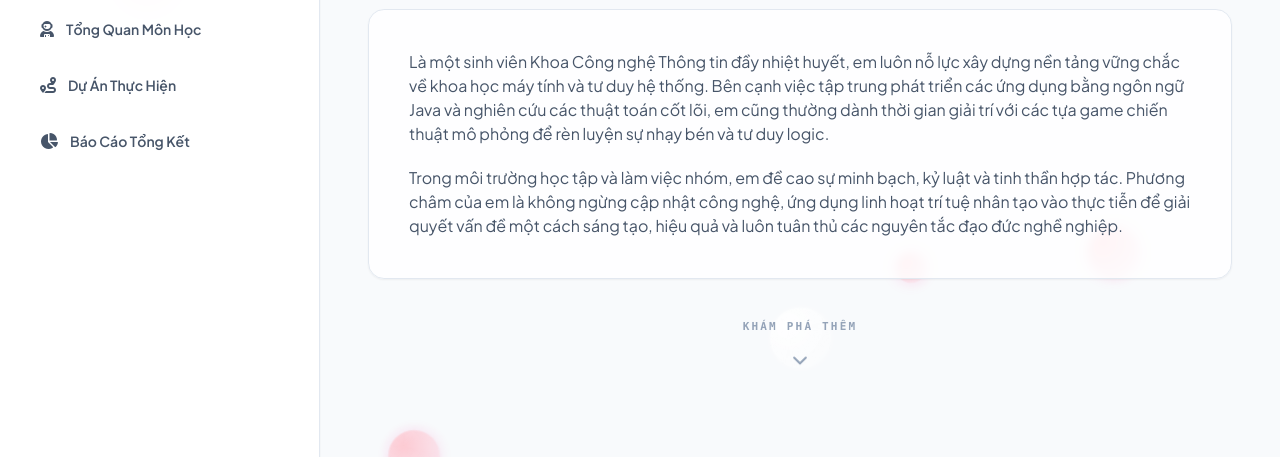
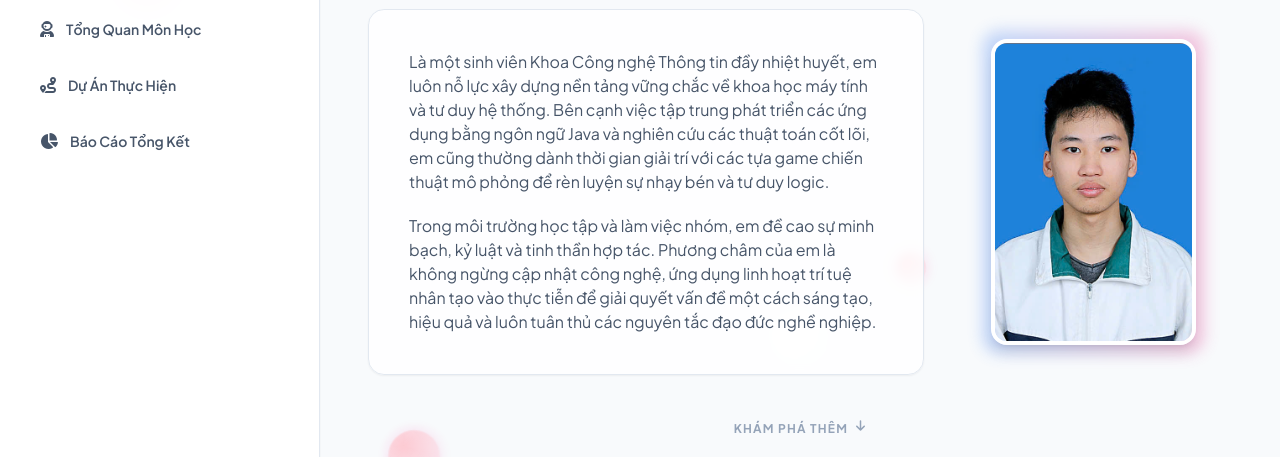
Before and after one commit to hungmai1304/portfolio-cns, a plain HTML site: page index.html in a window 1280 px wide. Shown: the part 285-742 px from the top of the page. Drawn offline with nearby package versions, Linux system fonts and the light colour scheme.

Commit message:
Add files via upload

```diff
--- a/index.html
+++ b/index.html
@@ -117,6 +117,7 @@
 
 <main class="md:ml-64 lg:ml-80 min-h-screen p-6 lg:p-12 space-y-24 max-w-5xl relative z-10">
 
+    <!-- INTRO -->
     <section id="introduction" class="pt-6 md:pt-12 scroll-mt-24">
         <div class="mb-8">
             <h2 class="text-4xl md:text-5xl font-extrabold text-slate-900 mb-4 tracking-tight">Xin chào, em là <br><span class="text-transparent bg-clip-text bg-gradient-to-r from-blue-600 to-pink-500">Mai Ngọc Hùng</span></h2>
@@ -129,18 +130,33 @@
             </div>
         </div>
 
-        <div class="bg-white/80 backdrop-blur-sm rounded-2xl p-8 md:p-10 border border-slate-200 shadow-sm leading-relaxed text-slate-600 text-sm md:text-base space-y-5">
-            <p>Là một sinh viên Khoa Công nghệ Thông tin đầy nhiệt huyết, em luôn nỗ lực xây dựng nền tảng vững chắc về khoa học máy tính và tư duy hệ thống. Bên cạnh việc tập trung phát triển các ứng dụng bằng ngôn ngữ Java và nghiên cứu các thuật toán cốt lõi, em cũng thường dành thời gian giải trí với các tựa game chiến thuật mô phỏng để rèn luyện sự nhạy bén và tư duy logic.</p>
-            <p>Trong môi trường học tập và làm việc nhóm, em đề cao sự minh bạch, kỷ luật và tinh thần hợp tác. Phương châm của em là không ngừng cập nhật công nghệ, ứng dụng linh hoạt trí tuệ nhân tạo vào thực tiễn để giải quyết vấn đề một cách sáng tạo, hiệu quả và luôn tuân thủ các nguyên tắc đạo đức nghề nghiệp.</p>
+        <!-- BỐ CỤC CHỮ BÊN TRÁI - ẢNH BÊN PHẢI -->
+        <div class="flex flex-col md:flex-row gap-8 items-center">
+
+            <!-- Khung chữ (Bên trái) -->
+            <div class="md:w-2/3 bg-white/80 backdrop-blur-sm rounded-2xl p-8 md:p-10 border border-slate-200 shadow-sm leading-relaxed text-slate-600 text-sm md:text-base space-y-5">
+                <p>Là một sinh viên Khoa Công nghệ Thông tin đầy nhiệt huyết, em luôn nỗ lực xây dựng nền tảng vững chắc về khoa học máy tính và tư duy hệ thống. Bên cạnh việc tập trung phát triển các ứng dụng bằng ngôn ngữ Java và nghiên cứu các thuật toán cốt lõi, em cũng thường dành thời gian giải trí với các tựa game chiến thuật mô phỏng để rèn luyện sự nhạy bén và tư duy logic.</p>
+                <p>Trong môi trường học tập và làm việc nhóm, em đề cao sự minh bạch, kỷ luật và tinh thần hợp tác. Phương châm của em là không ngừng cập nhật công nghệ, ứng dụng linh hoạt trí tuệ nhân tạo vào thực tiễn để giải quyết vấn đề một cách sáng tạo, hiệu quả và luôn tuân thủ các nguyên tắc đạo đức nghề nghiệp.</p>
+            </div>
+
+            <!-- Khung ảnh (Bên phải) -->
+            <div class="md:w-1/3 flex justify-center">
+                <div class="relative group">
+                    <!-- Hiệu ứng viền phát sáng đằng sau ảnh -->
+                    <div class="absolute -inset-2 bg-gradient-to-r from-blue-500 to-pink-500 rounded-2xl blur opacity-30 group-hover:opacity-60 transition duration-500"></div>
+
+                    <!-- Lưu ý: Đổi thành avatar.jpg nếu ảnh của em đuôi jpg nhé -->
+                    <img src="avatar.png" alt="Mai Ngọc Hùng" class="relative w-full max-w-[250px] h-auto rounded-2xl shadow-lg border-4 border-white object-cover transform transition duration-500 group-hover:scale-105 group-hover:-translate-y-2">
+                </div>
+            </div>
+
         </div>
 
-        <!-- KHÁM PHÁ THÊM -->
-        <div class="flex flex-col items-center mt-10 select-none">
-            <a href="#overview" class="flex flex-col items-center gap-2 group cursor-pointer">
-                <span class="text-[11px] font-mono font-bold tracking-[0.2em] uppercase text-slate-400 group-hover:text-pink-500 transition-colors duration-300">Khám phá thêm</span>
-                <svg class="w-5 h-5 text-slate-400 group-hover:text-pink-500 transition-colors duration-300 bounce-arrow" fill="none" stroke="currentColor" stroke-width="2.5" viewBox="0 0 24 24">
-                    <path stroke-linecap="round" stroke-linejoin="round" d="M19 9l-7 7-7-7"/>
-                </svg>
+        <!-- Nút Khám phá thêm -->
+        <div class="mt-10 text-center">
+            <a href="#overview" class="inline-flex items-center text-xs font-bold text-slate-400 hover:text-pink-600 transition-colors uppercase tracking-widest group">
+                Khám phá thêm
+                <i class="fa-solid fa-arrow-down ml-2 animate-bounce"></i>
             </a>
         </div>
     </section>
```
